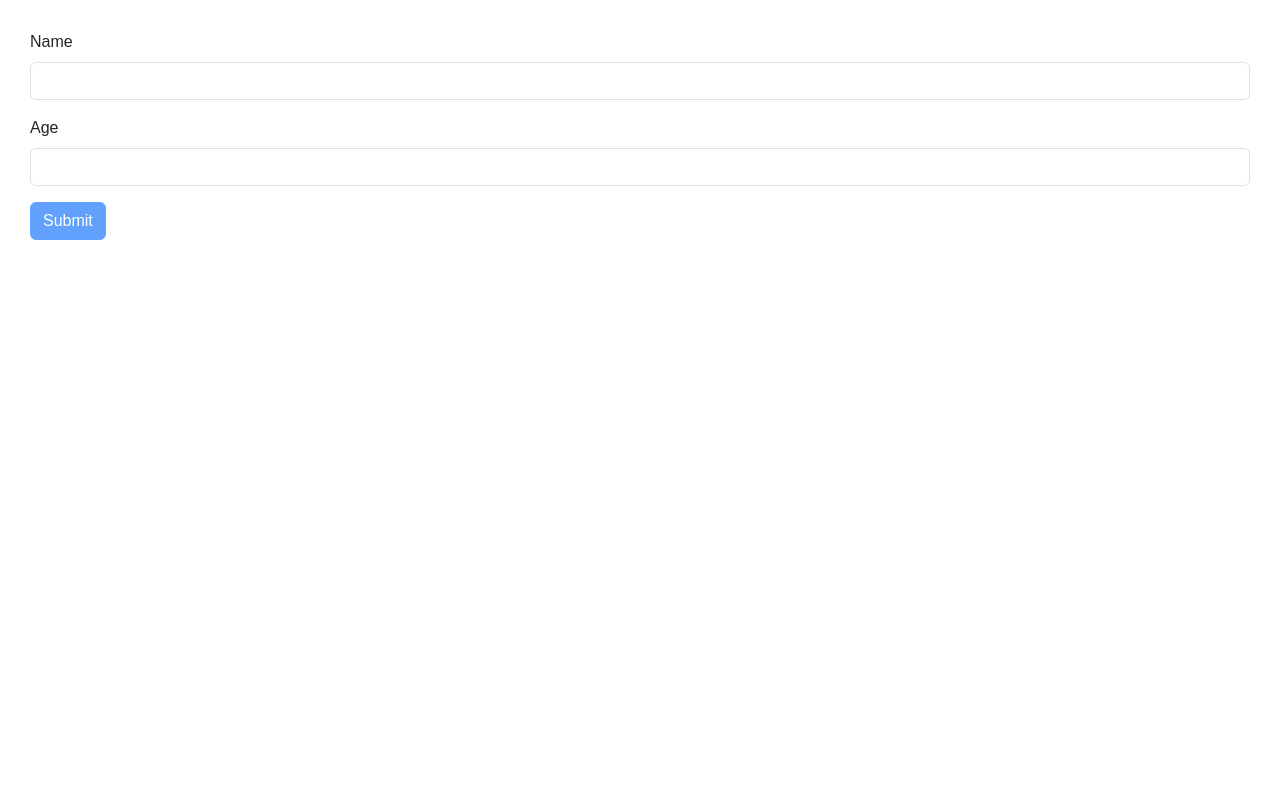
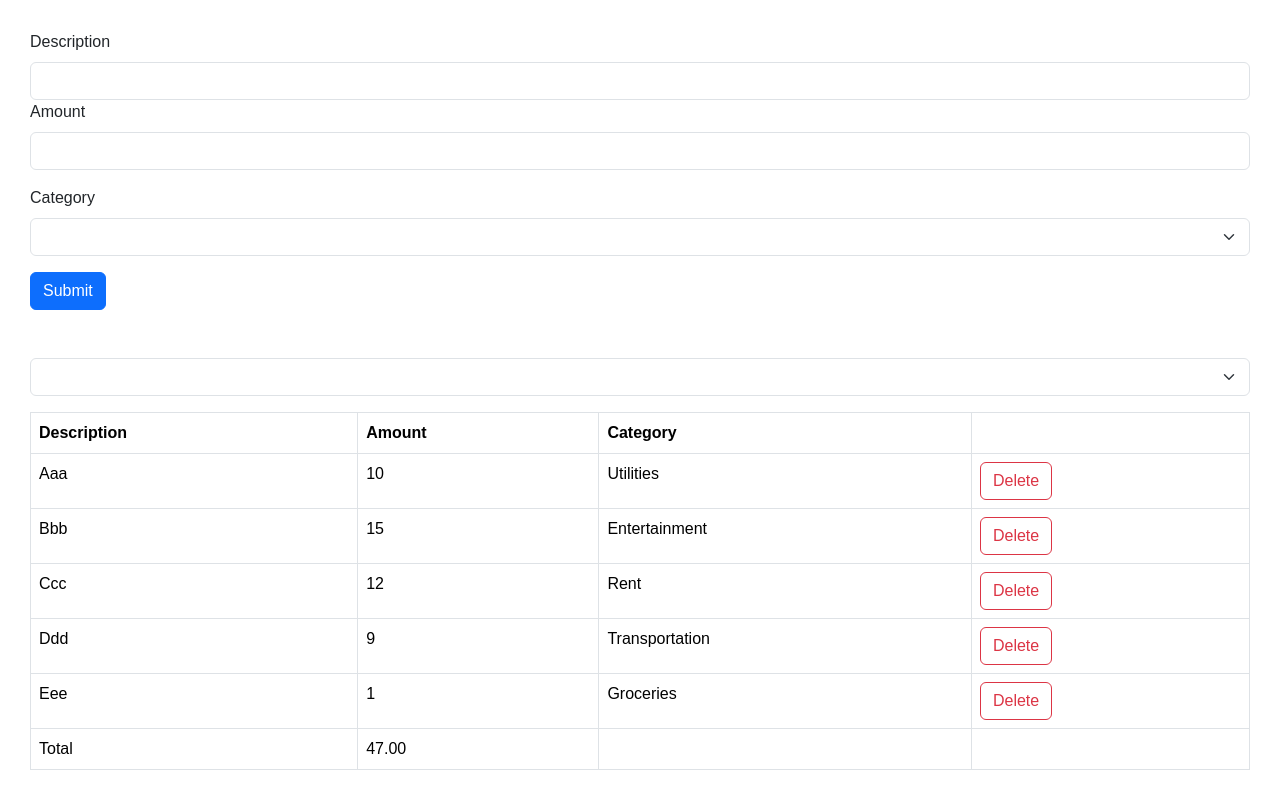
Before and after one commit to fayadchowdhury/react-tutorials, a React (Vite) app: page / in a window 1280 px wide. Shown: the top 808 px of the page. Built offline with nearby package versions, Linux system fonts and the light colour scheme.

Commit message:
Create an expense tracker module: ExpenseForm with validation to allow input of expense, ExpenseList with props to handle deletion (from main App code) and expense list, ExpenseFilter with prop to filter expenses based on category and dummy data files

```diff
--- a/src/App.tsx
+++ b/src/App.tsx
@@ -4,6 +4,10 @@ import { useState } from "react";
 // import Info from "./components/Info";
 // import InfoDisplay from "./components/InfoDisplay";
 import Form from "./components/Form";
+import ExpenseList from "./expense-tracker/components/ExpenseList";
+import dummyExpenses from "./expense-tracker/data/dummy-expenses";
+import ExpenseFilter from "./expense-tracker/components/ExpenseFilter";
+import ExpenseForm from "./expense-tracker/components/ExpenseForm";
 // import Button from "./components/Button";
 // import Alert from "./components/Alert";
 
@@ -78,7 +82,37 @@ function App() {
   //     </Button> */}
   //   </div>
   // );
-  return <Form />;
+  // return <Form />;
+
+  const [expenses, setExpenses] = useState(dummyExpenses);
+  const [selectedCategory, setSelectedCategory] = useState("");
+  const visibleExpenses = selectedCategory
+    ? expenses.filter((e) => e.category === selectedCategory)
+    : expenses; // Already computed, just filter based on state change
+
+  return (
+    <div>
+      <div className="mb-5">
+        <ExpenseForm
+          onSubmitExpenseForm={(expense) =>
+            setExpenses([...expenses, { ...expense, id: expenses.length + 1 }])
+          }
+        />
+      </div>
+      <div className="mb-3">
+        <ExpenseFilter
+          onFilterChange={(category) => setSelectedCategory(category)} // Update the selected category
+        />
+      </div>
+
+      <ExpenseList
+        expenses={visibleExpenses}
+        onDelete={(id) =>
+          setExpenses(visibleExpenses.filter((e) => e.id !== id))
+        } // Filter out the deleted expense
+      />
+    </div>
+  );
 }
 
 export default App;
--- /dev/null
+++ b/src/expense-tracker/components/ExpenseFilter.tsx
@@ -0,0 +1,23 @@
+import dummyCategories from "../data/dummy-categories";
+
+interface ExpenseFilterProps {
+  onFilterChange: (category: string) => void;
+}
+
+const ExpenseFilter = ({ onFilterChange }: ExpenseFilterProps) => {
+  return (
+    <select
+      className="form-select"
+      onChange={(event) => onFilterChange(event.target.value)}
+    >
+      <option value=""></option>
+      {dummyCategories.map((category) => (
+        <option key={category} value={category}>
+          {category}
+        </option>
+      ))}
+    </select>
+  );
+};
+
+export default ExpenseFilter;
--- /dev/null
+++ b/src/expense-tracker/components/ExpenseForm.tsx
@@ -0,0 +1,89 @@
+import dummyCategories from "../data/dummy-categories";
+
+import { z } from "zod";
+import { useForm } from "react-hook-form";
+import { zodResolver } from "@hookform/resolvers/zod";
+
+const schema = z.object({
+  description: z.string().min(1, "Description is required"),
+  amount: z.number().positive("Amount must be positive"),
+  category: z.enum(dummyCategories, {
+    errorMap: () => ({ message: "Category is required" }),
+  }),
+});
+
+type ExpenseFormData = z.infer<typeof schema>;
+
+interface ExpenseFormProps {
+  onSubmitExpenseForm: (data: ExpenseFormData) => void;
+}
+
+const ExpenseForm = ({ onSubmitExpenseForm }: ExpenseFormProps) => {
+  const {
+    register,
+    handleSubmit,
+    reset,
+    formState: { errors },
+  } = useForm<ExpenseFormData>({ resolver: zodResolver(schema) });
+
+  return (
+    <form
+      onSubmit={handleSubmit((data) => {
+        onSubmitExpenseForm(data);
+        reset();
+      })}
+    >
+      <div className="mb-3">
+        <label htmlFor="description" className="form-label">
+          Description
+        </label>
+        <input
+          {...register("description")}
+          id="description"
+          type="text"
+          className="form-control"
+        />
+        {errors.description && (
+          <p className="text-danger">{errors.description.message}</p>
+        )}
+        <div className="mb-3">
+          <label htmlFor="amount" className="form-label">
+            Amount
+          </label>
+          <input
+            {...register("amount", { valueAsNumber: true })}
+            id="amount"
+            type="number"
+            className="form-control"
+          />
+          {errors.amount && (
+            <p className="text-danger">{errors.amount.message}</p>
+          )}
+        </div>
+        <div className="mb-3">
+          <label htmlFor="category" className="form-label">
+            Category
+          </label>
+          <select
+            {...register("category")}
+            id="category"
+            className="form-select"
+          >
+            <option value=""></option>
+            {dummyCategories.map((category) => (
+              <option key={category} value={category}>
+                {category}
+              </option>
+            ))}
+          </select>
+          {errors.category && (
+            <p className="text-danger">{errors.category.message}</p>
+          )}
+        </div>
+        <button className="btn btn-primary">Submit</button>
+      </div>
+    </form>
+  );
+};
+
+export default ExpenseForm;
--- /dev/null
+++ b/src/expense-tracker/components/ExpenseList.tsx
@@ -0,0 +1,55 @@
+import Expense from "../data/ExpenseModel";
+
+interface ExpenseListProps {
+  expenses: Expense[];
+  onDelete: (id: number) => void;
+}
+
+const ExpenseList = ({ expenses, onDelete }: ExpenseListProps) => {
+  if (expenses.length === 0) {
+    return <p className="text-center">No expenses found</p>;
+  }
+  return (
+    <table className="table table-bordered">
+      <thead>
+        <tr>
+          <th>Description</th>
+          <th>Amount</th>
+          <th>Category</th>
+          <th></th>
+        </tr>
+      </thead>
+      <tbody>
+        {expenses.map((expense) => (
+          <tr key={expense.id}>
+            <td>{expense.description}</td>
+            <td>{expense.amount}</td>
+            <td>{expense.category}</td>
+            <td>
+              <button
+                className="btn btn-outline-danger"
+                onClick={() => onDelete(expense.id)}
+              >
+                Delete
+              </button>
+            </td>
+          </tr>
+        ))}
+      </tbody>
+      <tfoot>
+        <tr>
+          <td>Total</td>
+          <td>
+            {expenses
+              .reduce((acc, expense) => acc + expense.amount, 0)
+              .toFixed(2)}
+          </td>
+          <td></td>
+          <td></td>
+        </tr>
+      </tfoot>
+    </table>
+  );
+};
+
+export default ExpenseList;
--- /dev/null
+++ b/src/expense-tracker/data/ExpenseModel.ts
@@ -0,0 +1,8 @@
+interface Expense {
+    id: number;
+    description: string;
+    amount: number;
+    category: string;
+}
+
+export default Expense;
--- /dev/null
+++ b/src/expense-tracker/data/dummy-categories.ts
@@ -0,0 +1,3 @@
+const dummyCategories = ["Groceries", "Entertainment", "Transportation", "Rent", "Utilities"] as const;
+
+export default dummyCategories;
--- /dev/null
+++ b/src/expense-tracker/data/dummy-expenses.ts
@@ -0,0 +1,9 @@
+const dummyExpenses = [
+    {id: 1, description: "Aaa", amount: 10, category: "Utilities"},
+    {id: 2, description: "Bbb", amount: 15, category: "Entertainment"},
+    {id: 3, description: "Ccc", amount: 12, category: "Rent"},
+    {id: 4, description: "Ddd", amount: 9, category: "Transportation"},
+    {id: 5, description: "Eee", amount: 1, category: "Groceries"},
+]
+
+export default dummyExpenses;
```
